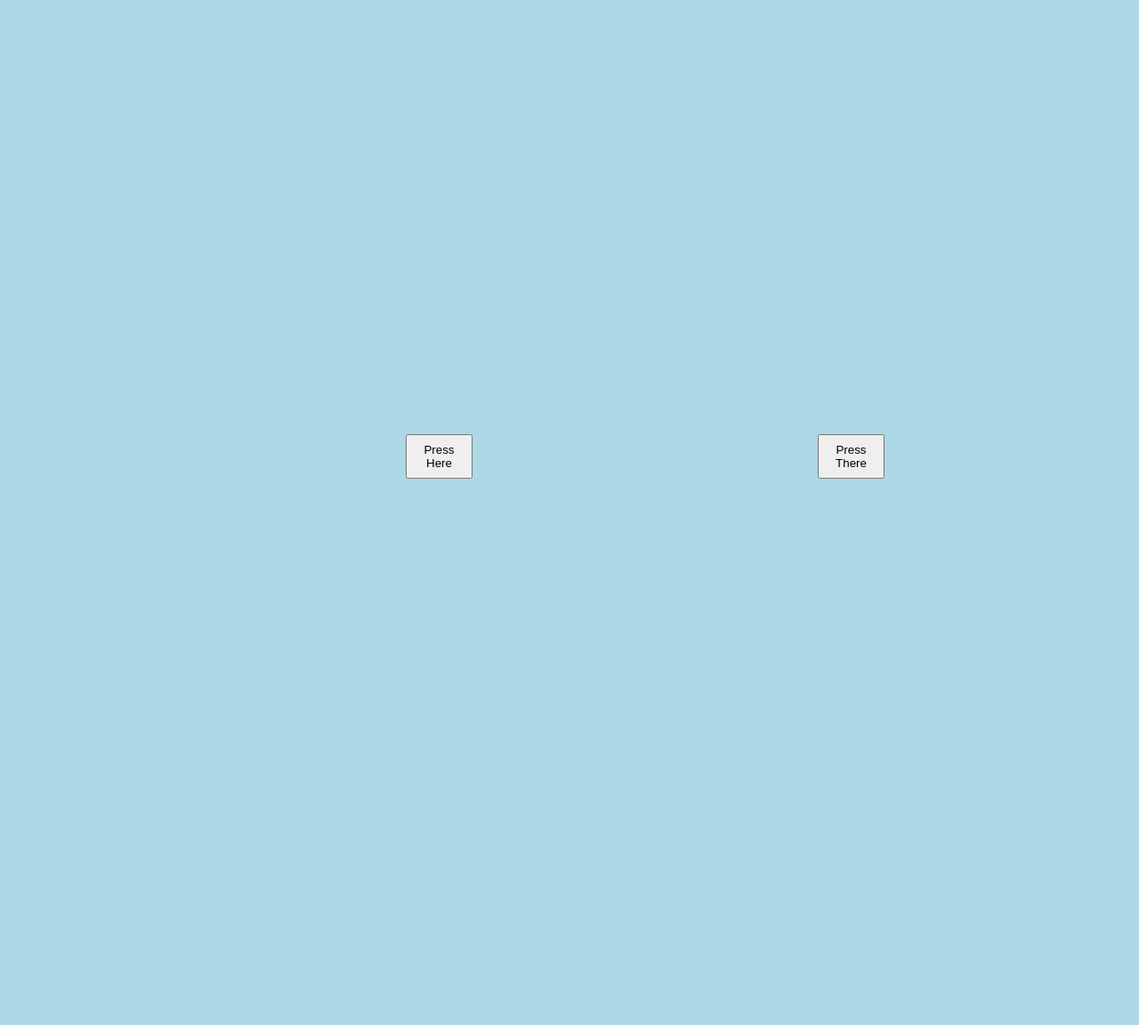
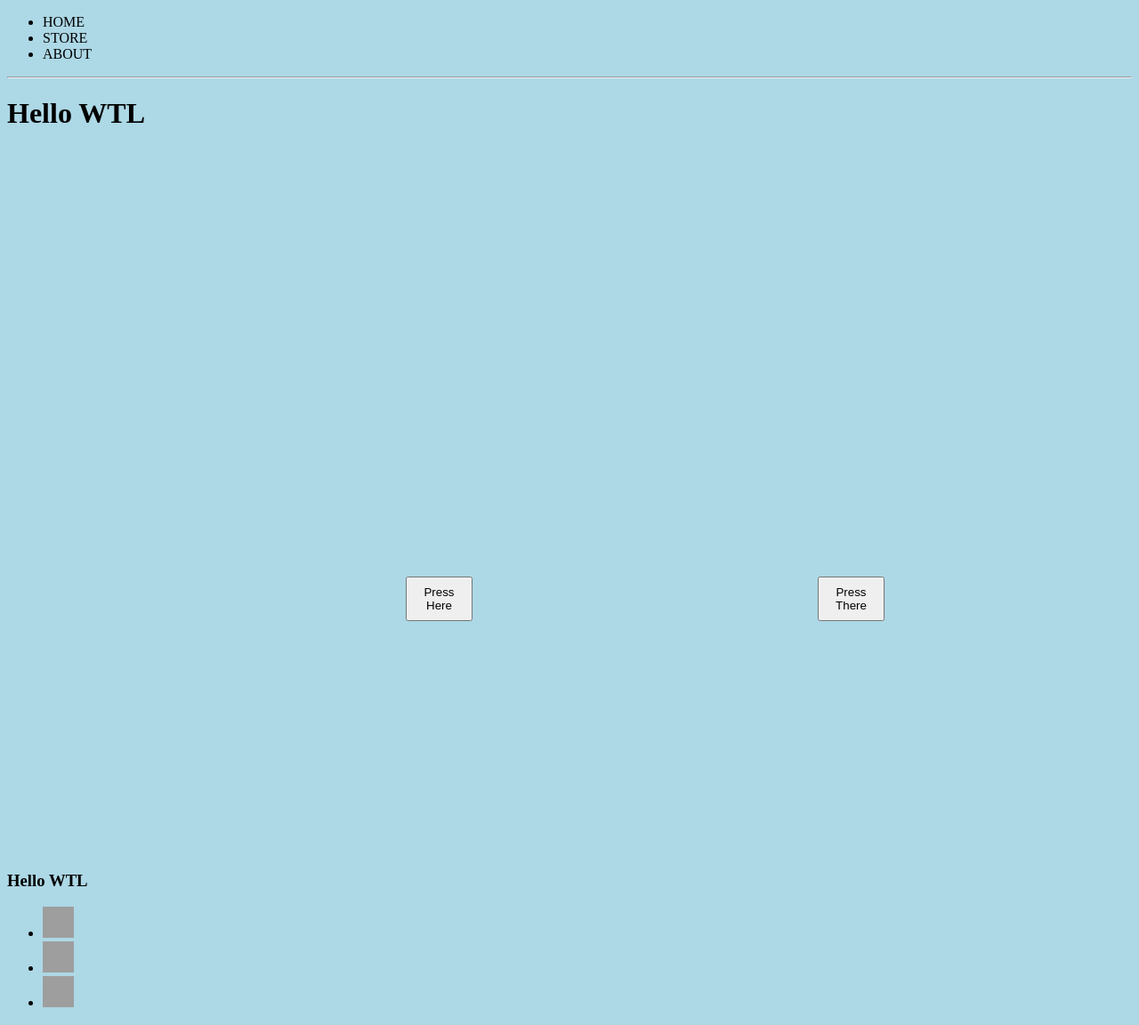
Before and after one commit to ttrytechgit/0.0-V_School_Assignment, a plain HTML site: page index.html in a window 1280 px wide. Shown: the whole page at 89% size. Before the commit the page ends 808 px from the top, so only its background shows below. Drawn offline with Linux system fonts and the light colour scheme; grey boxes are pictures that could not be loaded.

Commit message:
Modified the index page to include a nav bar, header, footer, and an image with no background image.  Modified styles for neatness in tasking. Added an about page.  No navigation functionality yet.  Must open with live server manually in vscode for now. Plan to improve later.  Continue in heavy branch until all major changes are satisfied.

```diff
--- a/index.html
+++ b/index.html
@@ -9,10 +9,35 @@
 </head>
 
 <body>
+    <header>
+        <nav>
+            <ul>
+                <li>HOME</li>
+                <li>STORE</li>
+                <li>ABOUT</li>
+            </ul>
+        </nav>
+        <hr>
+        <h1>Hello WTL</h1>
+    </header>
+    <!-- <section>
+        <h2>ABOUT</h2>
+        <p>Lorem ipsum dolor sit amet, consectetur adipiscing elit. Etiam tempor sem non ullamcorper ullamcorper. Praesent euismod lacus malesuada dolor tempor venenatis. Mauris velit nisl, posuere ut quam eu, auctor euismod urna. Suspendisse potenti. Nullam sit amet sagittis justo. Morbi hendrerit eget erat non aliquam. Vivamus scelerisque pellentesque nibh, sit amet suscipit dolor blandit vitae. Nulla et ante consequat, suscipit lectus id, auctor lectus. Fusce in est vel tellus porttitor ullamcorper. Vestibulum elementum nulla nulla, viverra gravida justo viverra nec. Pellentesque gravida, tortor vel tincidunt interdum, ante justo convallis odio, sed mattis purus ante in nunc. Nunc at dapibus diam.</p>
+        <img src="https://m.media-amazon.com/images/M/MV5BMTY5NzA4NDg4MV5BMl5BanBnXkFtZTgwNzQ4OTQ5NjE@._V1_.jpg">
+        <p>Lorem ipsum dolor sit amet, consectetur adipiscing elit. Etiam tempor sem non ullamcorper ullamcorper. Praesent euismod lacus malesuada dolor tempor venenatis. Mauris velit nisl, posuere ut quam eu, auctor euismod urna. Suspendisse potenti. Nullam sit amet sagittis justo. Morbi hendrerit eget erat non aliquam. Vivamus scelerisque pellentesque nibh, sit amet suscipit dolor blandit vitae. Nulla et ante consequat, suscipit lectus id, auctor lectus. Fusce in est vel tellus porttitor ullamcorper. Vestibulum elementum nulla nulla, viverra gravida justo viverra nec. Pellentesque gravida, tortor vel tincidunt interdum, ante justo convallis odio, sed mattis purus ante in nunc. Nunc at dapibus diam.</p>
+    </section> moved to about.html -->
     <div class="Yolosoy">
         <button class="here" onclick="tapHere()">Press Here</button>
         <button class="there" onclick="tapThere()">Press There</button>
     </div>
+    <footer>
+        <h3>Hello WTL</h3>
+        <ul>
+            <li><img src="https://thumb.wikimedia.org/wikipedia/commons/thumb/0/09/YouTube_full-color_icon_%282017%29.svg/3840px-YouTube_full-color_icon_%282017%29.svg.png?utm_source=commons.wikimedia.org&utm_campaign=index&utm_content=thumbnail"></li>
+            <li><img src="https://encrypted-tbn0.gstatic.com/images?q=tbn:ANd9GcRi4vO2Y-AGLtKgHyDDkLZFFm20amIgrEs2sCVu4K7x3g&s=10"></li>
+            <li><img src="https://encrypted-tbn0.gstatic.com/images?q=tbn:ANd9GcTI6m4envkNDxalMSDXvlg7dgdpRh-Kb-146QSf4Ej5hg&s"></li>
+        </ul>
+    </footer>
 
     <script src="app.js"></script>
 </body>
--- a/styles.css
+++ b/styles.css
@@ -6,8 +6,8 @@ body {
 .Yolosoy {
     background-image: url('https://storage.ko-fi.com/cdn/useruploads/display/c557a8e5-7971-49a3-acf5-51f0ad4756f5_file_0000000096988230abc270a99b1688be.png');
     background-repeat: no-repeat;
+    background-size: cover;
     height: 99vh;
-    background-size: cover;
 }
 
 .here {
@@ -21,3 +21,8 @@ body {
     width: 75px;
     transform: translate(65vw, 60vh);
 }
+
+footer img {
+    height: 35px;
+    width: 35px
+}
```
Also changed, not shown: about.html (added, +40 -0 lines).
